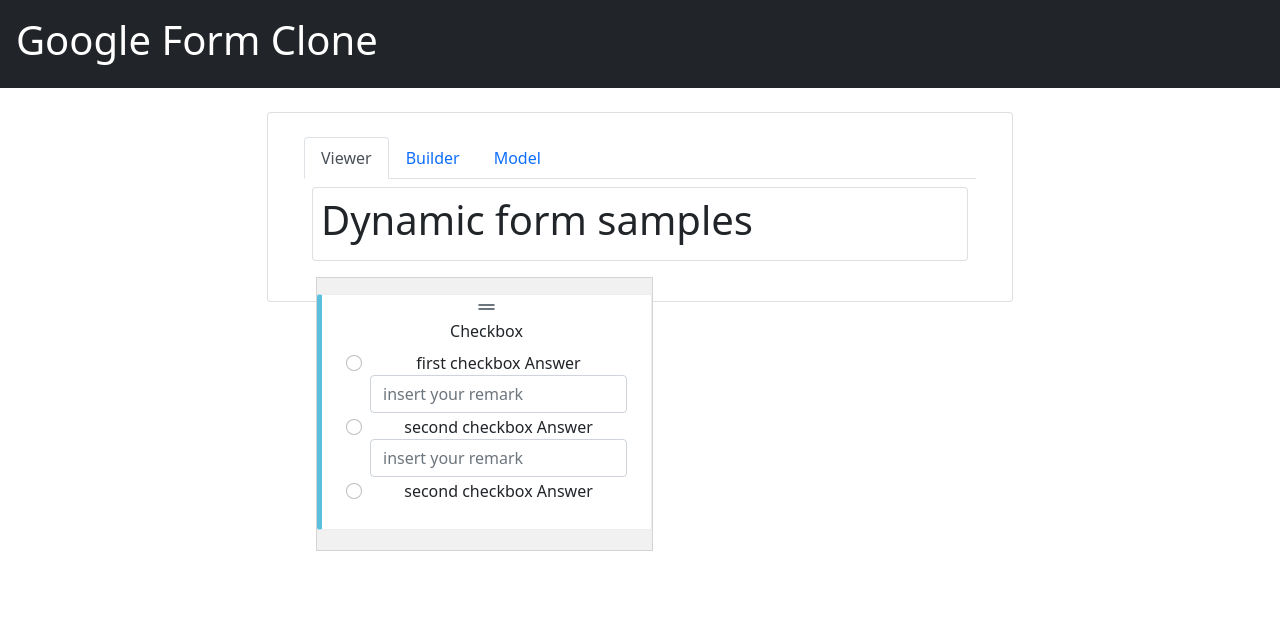
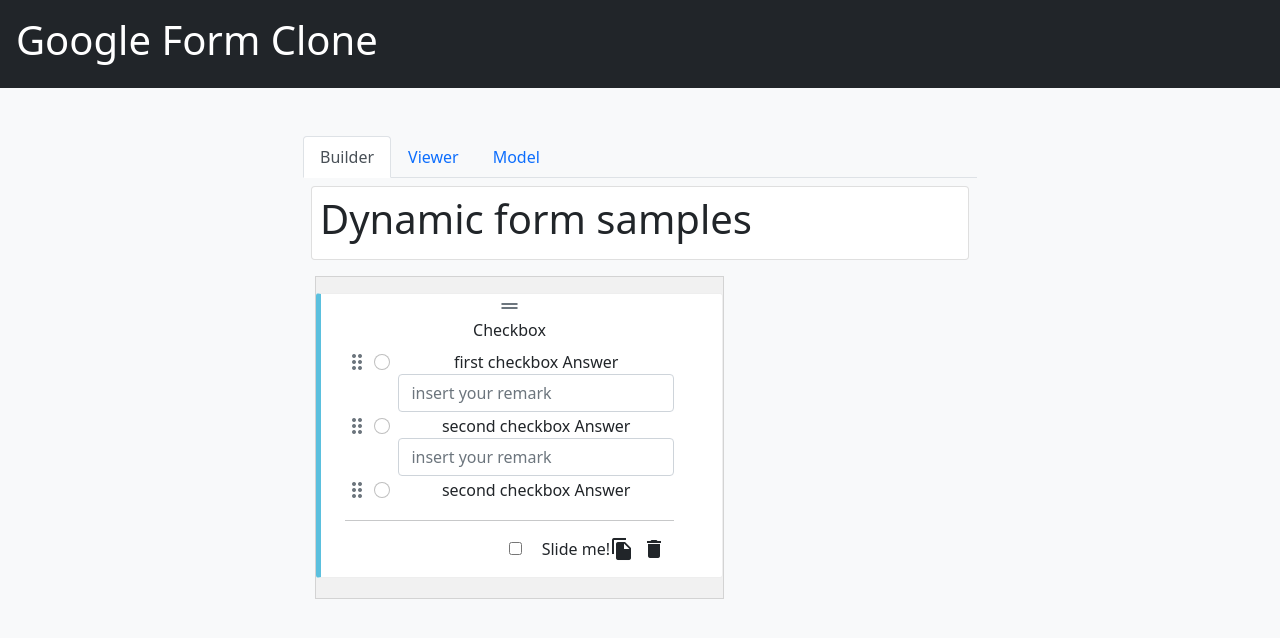
Before and after one commit to salehloke/google-form-clone, an Angular app: page / in a window 1280 px wide. Shown: the top 638 px of the page. Built offline with nearby package versions, Linux system fonts and the light colour scheme.

Commit message:
adding angular material for slide toggle

```diff
--- a/src/app/app.component.html
+++ b/src/app/app.component.html
@@ -1,11 +1,14 @@
 <header class="p-3 bg-dark text-white">
   <h1>Google Form Clone</h1>
 </header>
-<body class="container pt-4" style="max-width:770px">
-  <div class="b-example-divider"></div>
-  <div class="justify-content-center">
-    <div class="card p-4">
-      <google-form-clone-main></google-form-clone-main>
+
+<body class="bg-light pt-4">
+  <div class="container" style="max-width:770px">
+    <div class="b-example-divider"></div>
+    <div class="justify-content-center">
+      <div class="p-4">
+        <google-form-clone-main></google-form-clone-main>
+      </div>
     </div>
   </div>
 </body>
--- a/src/app/google-form-clone/google-form-clone-main/google-form-clone-main.component.html
+++ b/src/app/google-form-clone/google-form-clone-main/google-form-clone-main.component.html
@@ -1,13 +1,13 @@
-<div class="container" >
+<div class="container">
   <nav ngbNav #nav="ngbNav" class="nav-tabs">
     <ng-container ngbNavItem>
-      <a ngbNavLink> Viewer </a>
+      <a ngbNavLink> Builder </a>
       <ng-template ngbNavContent>
         <google-form-clone-viewer></google-form-clone-viewer>
       </ng-template>
     </ng-container>
     <ng-container ngbNavItem>
-      <a ngbNavLink>Builder</a>
+      <a ngbNavLink>Viewer</a>
       <ng-template ngbNavContent>
         <p>Coming soon</p>
       </ng-template>
--- a/src/app/google-form-clone/google-form-viewer/google-form-viewer.component.html
+++ b/src/app/google-form-clone/google-form-viewer/google-form-viewer.component.html
@@ -1,4 +1,5 @@
 <!-- title card -->
+
 <div #title class="card p-2 m-2" cdkDrag>
   <h1>Dynamic form samples</h1>
   <!-- <i class="material-icons">add</i> -->
@@ -9,12 +10,14 @@
   (cdkDropListDropped)="dropCardElement($event)"
 >
   <div class="myDiv" *ngFor="let element of cardElements" cdkDrag>
-    <div class="card mt-3 draggable callout callout-info p-0">
+    <!-- Question card -->
+    <div class="card row mt-3 draggable callout callout-info p-0">
+      <div class="row">
         <!-- drag handle -->
-      <div class="text-center p-0 m-0">
-        <i class="material-icons text-center p-0 m-0 text-muted">drag_handle</i>
+        <div class="text-center draggable p-0 m-0">
+          <i class="material-icons p-0 m-0 text-muted">drag_handle</i>
         </div>
-      <div class="p-4 pt-0">
+        <div class="p-4 pt-0 pb-2">
           <!-- question label  -->
           <label class="form-label">
             {{ element.question.text }}
@@ -47,6 +50,10 @@
                   "
                   cdkDrag
                 >
+                  <div class="col-1">
+                    <!-- TODO: change icon -->
+                    <i class="material-icons text-muted">drag_indicator</i>
+                  </div>
                   <div class="col">
                     <div class="form-check">
                       <!-- radio button -->
@@ -85,6 +92,10 @@
                   "
                   cdkDrag
                 >
+                  <div class="col-1">
+                    <!-- TODO: change icon -->
+                    <i class="material-icons text-muted">drag_indicator</i>
+                  </div>
                   <div class="col">
                     <div class="form-check">
                       <!-- radio button -->
@@ -112,7 +123,18 @@
             </div>
             <!-- END OF CHECKBOX -->
           </div>
+          <div></div>
+          <hr />
+
+          <div class="d-flex flex-row-reverse bd-highlight">
+            <div class="material-icons p-2 pt-0">delete</div>
+            <div class="material-icons pr-2 pl-2">file_copy</div>
+            <mat-slide-toggle>Slide me!</mat-slide-toggle>
+            <!-- <div class="p-2 bd-highlight">switch</div> -->
           </div>
         </div>
       </div>
     </div>
+    <!-- end of question card -->
+  </div>
+</div>
--- a/src/app/google-form-clone/google-form-viewer/google-form-viewer.component.scss
+++ b/src/app/google-form-clone/google-form-viewer/google-form-viewer.component.scss
@@ -38,6 +38,15 @@
 }
 
 .draggable {
+  display: block;
   cursor: move;
   z-index: 10;
 }
+
+.hide {
+  display: none;
+}
+
+.draggable:hover + .hide {
+  display: block;
+}
```
Also changed, not shown: package.json (+14 -13 lines), src/app/google-form-clone/google-form-clone.module.ts (+8 -1 lines). Lines whose indentation alone changed are shown as unchanged.
